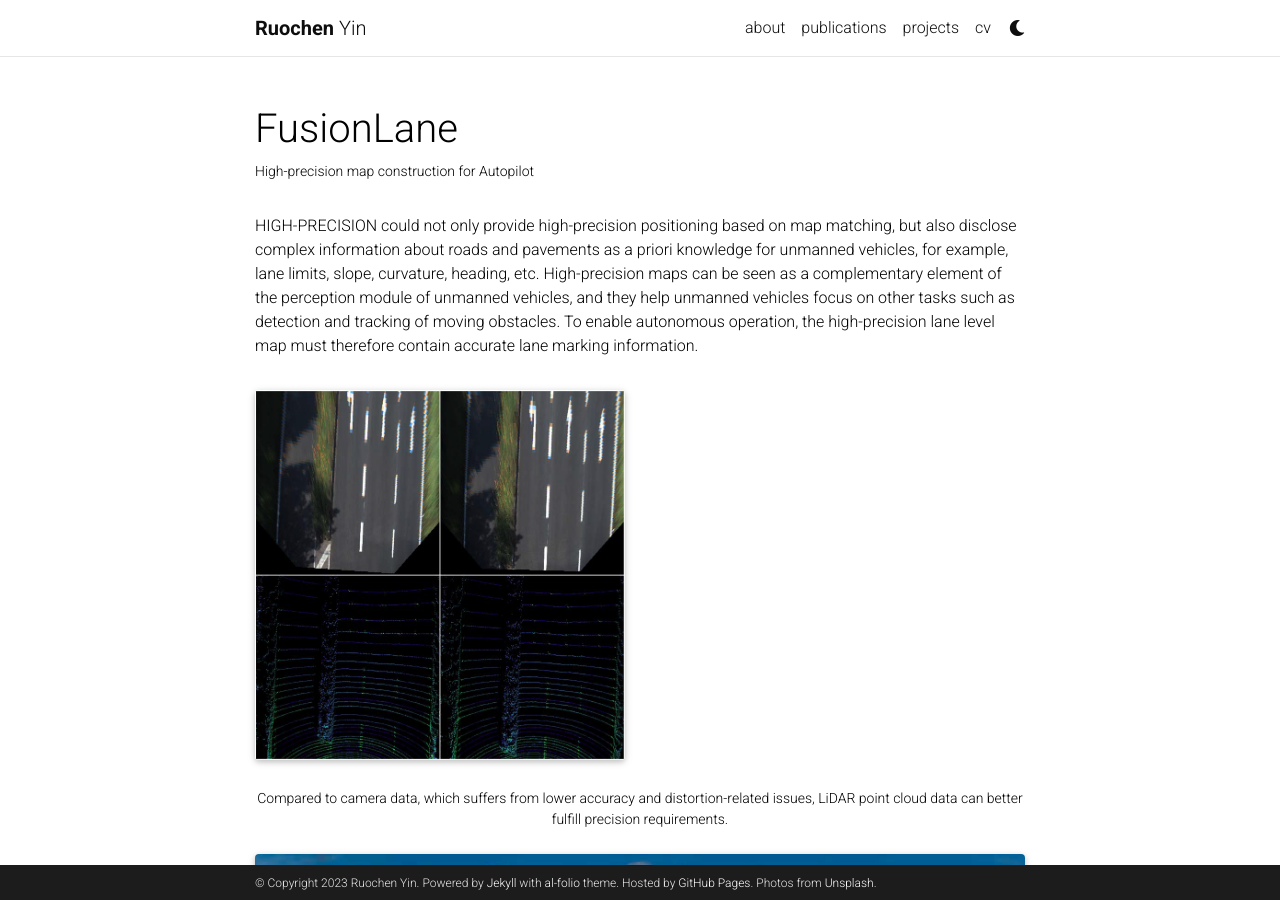
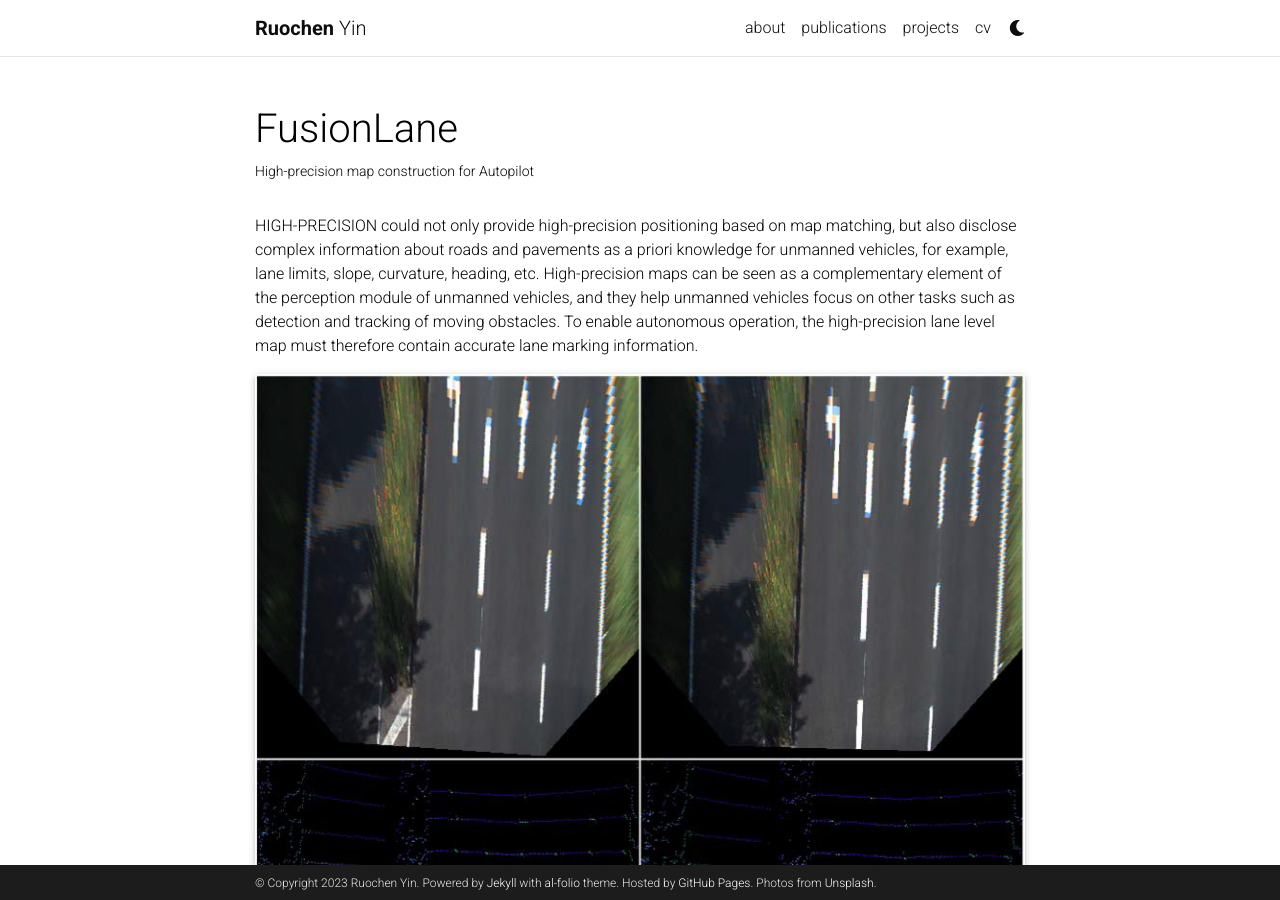
Before and after one commit to rolandying/rolandying.github.io, a Jekyll site: the page built from _projects/1_project.md, in a window 1280 px wide and 900 px high. Built offline with Jekyll 4.4.1, drawn with Linux system fonts in a browser that asks for light colours; comment, search, counter and statistics services are not loaded; a style sheet for code colours, icons or effects is not loaded.

Commit message:
Update 1_project.md

```diff
--- a/_projects/1_project.md
+++ b/_projects/1_project.md
@@ -10,8 +10,8 @@
 HIGH-PRECISION could not only provide high-precision positioning based on map matching, but also disclose complex information about roads and pavements as a priori knowledge for unmanned vehicles, for example, lane limits, slope, curvature, heading, etc. High-precision maps can be seen as a complementary element of the perception module of unmanned vehicles, and they help unmanned vehicles focus on other tasks such as detection and tracking of moving obstacles. To enable autonomous operation, the high-precision lane level map must therefore contain accurate lane marking information.
 
 
-<div class="row">
-    <div class="col-sm-6 mt-3 justify-content-sm-center  width:50%">
+<div class="row align-items-center justify-content-sm-center">
+    <div class="col-sm mt-3 mt-md-0 width:50%">
         {% include figure.html path="assets/img/p1.jpg" title="example image" class="img-fluid rounded z-depth-1" %}
     </div>
 </div>
@@ -19,10 +19,8 @@
     Compared to camera data, which suffers from lower accuracy and distortion-related issues, LiDAR point cloud data can better fulfill precision requirements.
 </div>
 <div class="row">
-    <div class="width:50%">
     <div class="col-sm mt-3 mt-md-0">
         {% include figure.html path="assets/img/5.jpg" title="example image" class="img-fluid rounded z-depth-1" %}
-    </div>
     </div>
 </div>
 <div class="caption">
```
